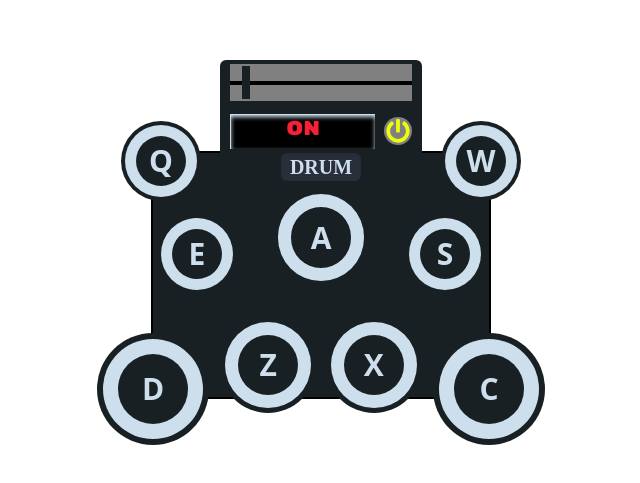
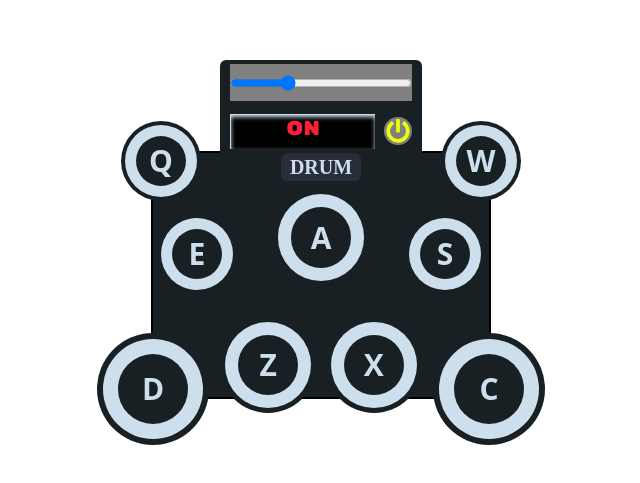
Before and after one commit to kimjisena/drum-machine, a React (Create React App) app: page / in a window 1280 px wide. Shown: the part 125-608 px from the top of the page, without its empty margins (319-959 px from the left). Built offline with nearby package versions, Linux system fonts and the light colour scheme; a web font is replaced by a local one.

Commit message:
implement volume control

```diff
--- a/src/App.jsx
+++ b/src/App.jsx
@@ -62,6 +62,7 @@ const sounds = [
 function App() {
     const [display, setDisplay] = useState('ON');
     const [status, setStatus] = useState(true);
+    const [vol, setVol] = useState(0.3);
 
     const handleDisplay = (text) => {
         setDisplay(text);
@@ -76,10 +77,25 @@ function App() {
         setStatus(!status);
     };
 
+    const adjustVolume = (event) => {
+        if  (status) {
+            setVol(event.target.value);
+            setDisplay('🔉 ' + Math.round(event.target.value * 100));
+            setTimeout(() => setDisplay(''), 1000);
+        }
+    };
+
+    // get all clips and set their volume level to vol before rendering the UI
+    const clips = [].slice.call(document.getElementsByClassName('clip'));
+
+    clips.forEach(sound => {
+        sound.volume = vol;
+    });
+
     return (
         <div className={`app w-full h-[100vh] flex flex-col justify-center items-center`}>
             <div id="drum-machine" className={`relative flex flex-col items-center w-[340px] h-[31%] text-xl border-2 bg-black-one`}>
-                <Display display={display} on={status} clickHandler={handleStatus} />
+                <Display display={display} on={status} clickHandler={handleStatus} value={vol} adjustVolume={adjustVolume} />
 
                 <div className={`w-20 h-7 font-bold flex justify-center items-center text-white font-drum-logo bg-black-two rounded-md shadow-inner`}>DRUM</div>
                 {/* Q, W */}
--- a/src/components/Display.jsx
+++ b/src/components/Display.jsx
@@ -1,13 +1,12 @@
 import React, {useState} from 'react';
 import {FaPowerOff} from 'react-icons/fa';
 
-function Display({display, on, clickHandler}) {
+function Display({display, on, clickHandler, value, adjustVolume}) {
 
     return (
         <div className={`absolute flex flex-col justify-between items-center bottom-full w-3/5 h-[38%] bg-black-one rounded-t-md`}>
             <div id="vol-control" className={`relative flex justify-center items-center bg-[gray] w-[90%] h-[40%] mt-1`}>
-                <div id='track' className={`bg-[black] w-full h-1`}></div>
-                <div id='slider' className={`absolute left-3 h-[90%] w-2 bg-black-one`}></div>
+                <input className={`w-full bg-[black] hover:cursor-pointer`} max='1' min='0' onChange={(ev) => adjustVolume(ev)} step='0.01' type='range' value={value} />
             </div>
 
             <div className={`flex justify-between items-center w-[90%] h-[38%] mb-1`}>
```
